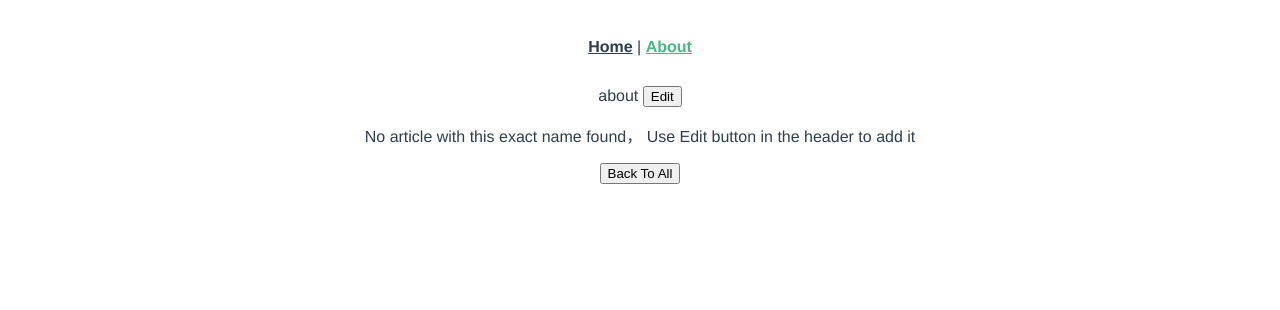
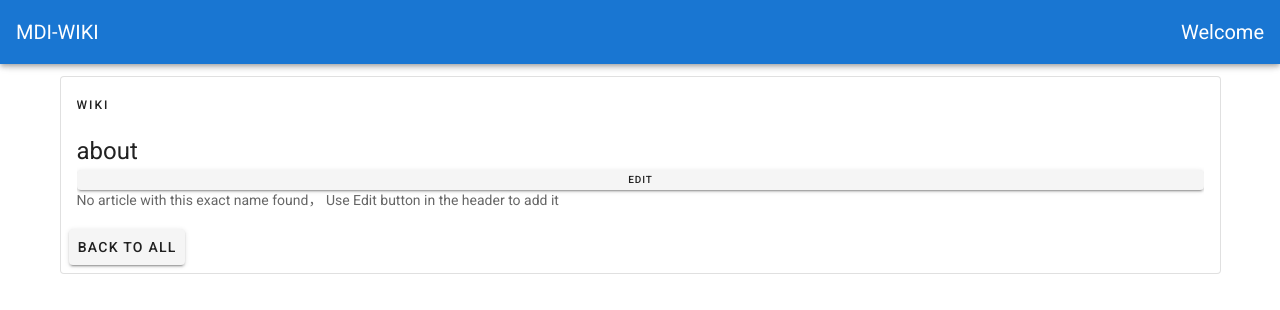
Before and after one commit to yid164/planitar-assignment, a Vue app: page /about in a window 1280 px wide. Shown: the top 310 px of the page. Built offline with nearby package versions, Linux system fonts and the light colour scheme; no server answers.

Commit message:
made some UI change, used vuetify

```diff
--- a/public/index.html
+++ b/public/index.html
@@ -6,6 +6,8 @@
     <meta name="viewport" content="width=device-width,initial-scale=1.0">
     <link rel="icon" href="<%= BASE_URL %>favicon.ico">
     <title><%= htmlWebpackPlugin.options.title %></title>
+    <link rel="stylesheet" href="https://fonts.googleapis.com/css?family=Roboto:100,300,400,500,700,900">
+    <link rel="stylesheet" href="https://cdn.jsdelivr.net/npm/@mdi/font@latest/css/materialdesignicons.min.css">
   </head>
   <body>
     <noscript>
--- a/src/App.vue
+++ b/src/App.vue
@@ -1,32 +1,36 @@
 <template>
-  <div id="app">
-    <div id="nav">
-      <router-link to="/">Home</router-link> |
-      <router-link to="/about">About</router-link>
-    </div>
-    <router-view/>
-  </div>
+  <v-app>
+    <v-app-bar
+      app
+      color="primary"
+      dark
+    >
+      <div class="d-flex align-center">
+        <v-toolbar-title>MDI-WIKI</v-toolbar-title>
+      </div>
+
+      <v-spacer></v-spacer>
+      <v-toolbar-title>Welcome</v-toolbar-title>
+    </v-app-bar>
+
+    <v-main>
+      <router-view></router-view>
+    </v-main>
+  </v-app>
 </template>
 
-<style>
-#app {
-  font-family: Avenir, Helvetica, Arial, sans-serif;
-  -webkit-font-smoothing: antialiased;
-  -moz-osx-font-smoothing: grayscale;
-  text-align: center;
-  color: #2c3e50;
-}
+<script>
+// import Home from '@/components/Home';
 
-#nav {
-  padding: 30px;
-}
+export default {
+  name: 'App',
 
-#nav a {
-  font-weight: bold;
-  color: #2c3e50;
-}
+  components: {
+    //Home,
+  },
 
-#nav a.router-link-exact-active {
-  color: #42b983;
-}
-</style>
+  data: () => ({
+    //
+  }),
+};
+</script>
--- a/src/components/HelloWorld.vue
+++ b/src/components/HelloWorld.vue
@@ -1,58 +1,151 @@
 <template>
-  <div class="hello">
-    <h1>{{ msg }}</h1>
-    <p>
-      For a guide and recipes on how to configure / customize this project,<br>
-      check out the
-      <a href="https://cli.vuejs.org" target="_blank" rel="noopener">vue-cli documentation</a>.
-    </p>
-    <h3>Installed CLI Plugins</h3>
-    <ul>
-      <li><a href="https://github.com/vuejs/vue-cli/tree/dev/packages/%40vue/cli-plugin-babel" target="_blank" rel="noopener">babel</a></li>
-      <li><a href="https://github.com/vuejs/vue-cli/tree/dev/packages/%40vue/cli-plugin-eslint" target="_blank" rel="noopener">eslint</a></li>
-    </ul>
-    <h3>Essential Links</h3>
-    <ul>
-      <li><a href="https://vuejs.org" target="_blank" rel="noopener">Core Docs</a></li>
-      <li><a href="https://forum.vuejs.org" target="_blank" rel="noopener">Forum</a></li>
-      <li><a href="https://chat.vuejs.org" target="_blank" rel="noopener">Community Chat</a></li>
-      <li><a href="https://twitter.com/vuejs" target="_blank" rel="noopener">Twitter</a></li>
-      <li><a href="https://news.vuejs.org" target="_blank" rel="noopener">News</a></li>
-    </ul>
-    <h3>Ecosystem</h3>
-    <ul>
-      <li><a href="https://router.vuejs.org" target="_blank" rel="noopener">vue-router</a></li>
-      <li><a href="https://vuex.vuejs.org" target="_blank" rel="noopener">vuex</a></li>
-      <li><a href="https://github.com/vuejs/vue-devtools#vue-devtools" target="_blank" rel="noopener">vue-devtools</a></li>
-      <li><a href="https://vue-loader.vuejs.org" target="_blank" rel="noopener">vue-loader</a></li>
-      <li><a href="https://github.com/vuejs/awesome-vue" target="_blank" rel="noopener">awesome-vue</a></li>
-    </ul>
-  </div>
+  <v-container>
+    <v-row class="text-center">
+      <v-col cols="12">
+        <v-img
+          :src="require('../assets/logo.svg')"
+          class="my-3"
+          contain
+          height="200"
+        />
+      </v-col>
+
+      <v-col class="mb-4">
+        <h1 class="display-2 font-weight-bold mb-3">
+          Welcome to Vuetify
+        </h1>
+
+        <p class="subheading font-weight-regular">
+          For help and collaboration with other Vuetify developers,
+          <br>please join our online
+          <a
+            href="https://community.vuetifyjs.com"
+            target="_blank"
+          >Discord Community</a>
+        </p>
+      </v-col>
+
+      <v-col
+        class="mb-5"
+        cols="12"
+      >
+        <h2 class="headline font-weight-bold mb-3">
+          What's next?
+        </h2>
+
+        <v-row justify="center">
+          <a
+            v-for="(next, i) in whatsNext"
+            :key="i"
+            :href="next.href"
+            class="subheading mx-3"
+            target="_blank"
+          >
+            {{ next.text }}
+          </a>
+        </v-row>
+      </v-col>
+
+      <v-col
+        class="mb-5"
+        cols="12"
+      >
+        <h2 class="headline font-weight-bold mb-3">
+          Important Links
+        </h2>
+
+        <v-row justify="center">
+          <a
+            v-for="(link, i) in importantLinks"
+            :key="i"
+            :href="link.href"
+            class="subheading mx-3"
+            target="_blank"
+          >
+            {{ link.text }}
+          </a>
+        </v-row>
+      </v-col>
+
+      <v-col
+        class="mb-5"
+        cols="12"
+      >
+        <h2 class="headline font-weight-bold mb-3">
+          Ecosystem
+        </h2>
+
+        <v-row justify="center">
+          <a
+            v-for="(eco, i) in ecosystem"
+            :key="i"
+            :href="eco.href"
+            class="subheading mx-3"
+            target="_blank"
+          >
+            {{ eco.text }}
+          </a>
+        </v-row>
+      </v-col>
+    </v-row>
+  </v-container>
 </template>
 
 <script>
-export default {
-  name: 'HelloWorld',
-  props: {
-    msg: String
+  export default {
+    name: 'HelloWorld',
+
+    data: () => ({
+      ecosystem: [
+        {
+          text: 'vuetify-loader',
+          href: 'https://github.com/vuetifyjs/vuetify-loader',
+        },
+        {
+          text: 'github',
+          href: 'https://github.com/vuetifyjs/vuetify',
+        },
+        {
+          text: 'awesome-vuetify',
+          href: 'https://github.com/vuetifyjs/awesome-vuetify',
+        },
+      ],
+      importantLinks: [
+        {
+          text: 'Documentation',
+          href: 'https://vuetifyjs.com',
+        },
+        {
+          text: 'Chat',
+          href: 'https://community.vuetifyjs.com',
+        },
+        {
+          text: 'Made with Vuetify',
+          href: 'https://madewithvuejs.com/vuetify',
+        },
+        {
+          text: 'Twitter',
+          href: 'https://twitter.com/vuetifyjs',
+        },
+        {
+          text: 'Articles',
+          href: 'https://medium.com/vuetify',
+        },
+      ],
+      whatsNext: [
+        {
+          text: 'Explore components',
+          href: 'https://vuetifyjs.com/components/api-explorer',
+        },
+        {
+          text: 'Select a layout',
+          href: 'https://vuetifyjs.com/getting-started/pre-made-layouts',
+        },
+        {
+          text: 'Frequently Asked Questions',
+          href: 'https://vuetifyjs.com/getting-started/frequently-asked-questions',
+        },
+      ],
+    }),
   }
-}
 </script>
-
-<!-- Add "scoped" attribute to limit CSS to this component only -->
-<style scoped>
-h3 {
-  margin: 40px 0 0;
-}
-ul {
-  list-style-type: none;
-  padding: 0;
-}
-li {
-  display: inline-block;
-  margin: 0 10px;
-}
-a {
-  color: #42b983;
-}
-</style>
--- a/src/components/Home.vue
+++ b/src/components/Home.vue
@@ -1,11 +1,20 @@
 <template>
-    <div id="home">
-        <div v-for="article in all_info" :key="article.name">
-            <button @click="jumpTo(article.name)">
-                {{article.name}}
-            </button>
-        </div>
-    </div>
+    <v-container>
+        <v-list>
+            <v-list-item-group v-model="model" mandatory color="indigo">
+                <v-list-item
+                        v-for="article in all_info"
+                        :key="article.name"
+                >
+
+                    <v-list-item-content center>
+                        <v-list-item-title v-text="article.name" @click="jumpTo(article.name)"></v-list-item-title>
+                    </v-list-item-content>
+                </v-list-item>
+            </v-list-item-group>
+        </v-list>
+
+    </v-container>
 </template>
 
 <script>
@@ -13,7 +22,8 @@
         name: "Home",
         data(){
             return {
-                all_info: []
+                all_info: [],
+                model: 1,
             }
         },
         methods:{
@@ -34,7 +44,7 @@
             }
         },
 
-        created() {
+        mounted() {
             this.fetchInfo()
         }
 
--- a/src/components/View.vue
+++ b/src/components/View.vue
@@ -1,21 +1,33 @@
 <template>
-    <div>
-        <header>
-            {{articleName}}
-            <button @click="edit()">Edit</button>
-        </header>
-        <div>
-            <div v-if="articleContent === '' ">
-                <p>No article with this exact name found， Use Edit button in the header to add it</p>
-            </div>
-            <div v-else>
-                <v-html>{{articleContent}}</v-html>
-            </div>
-        </div>
 
-        <button @click="backToAll()">Back To All</button>
+    <v-container>
+        <v-card
+                class="mx-auto"
+                outlined
+        >
+            <v-list-item three-line>
+                <v-list-item-content>
+                    <div class="overline mb-4">Wiki</div>
+                        <v-list-item-title class="headline mb-1">{{articleName}}</v-list-item-title>
+                        <v-btn @click="edit" x-small>Edit</v-btn>
+                    <v-list-item-subtitle v-if="articleContent === '' ">
+                        No article with this exact name found， Use Edit button in the header to add it
+                    </v-list-item-subtitle>
+                    <v-list-item-subtitle v-else>
+                        <html>
+                        {{articleContent}}
+                        </html>
+                    </v-list-item-subtitle>
 
-    </div>
+                </v-list-item-content>
+
+            </v-list-item>
+
+            <v-card-actions>
+                <v-btn @click="backToAll()">Back To All</v-btn>
+            </v-card-actions>
+        </v-card>
+    </v-container>
 </template>
 
 <script>
--- a/src/main.js
+++ b/src/main.js
@@ -2,6 +2,7 @@
 import App from './App.vue'
 import axios from 'axios'
 import router from './router'
+import vuetify from './plugins/vuetify';
 
 
 Vue.config.productionTip = false;
@@ -10,5 +11,6 @@
 
 new Vue({
   router,
+  vuetify,
   render: h => h(App)
 }).$mount('#app')
--- /dev/null
+++ b/src/plugins/vuetify.js
@@ -0,0 +1,7 @@
+import Vue from 'vue';
+import Vuetify from 'vuetify/lib';
+
+Vue.use(Vuetify);
+
+export default new Vuetify({
+});
--- a/vue.config.js
+++ b/vue.config.js
@@ -1,5 +1,8 @@
 module.exports = {
-    devServer: {
-        proxy: 'http://localhost:9090/',
-    }
+  "devServer": {
+    "proxy": "http://localhost:9090/"
+  },
+  "transpileDependencies": [
+    "vuetify"
+  ]
 }
```
Also changed, not shown: package.json (+7 -2 lines), src/assets/logo.svg (added), 1 other file (tests, documents, lock files or other folders).
